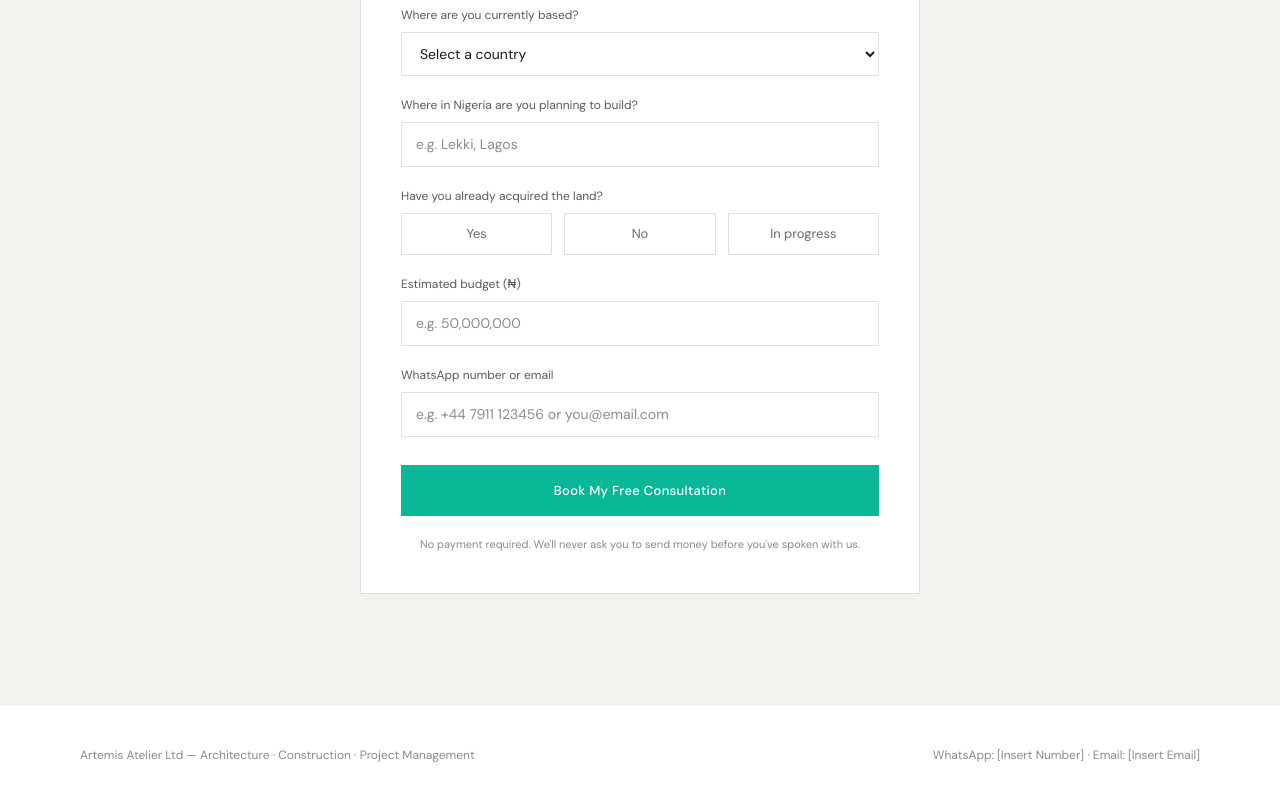
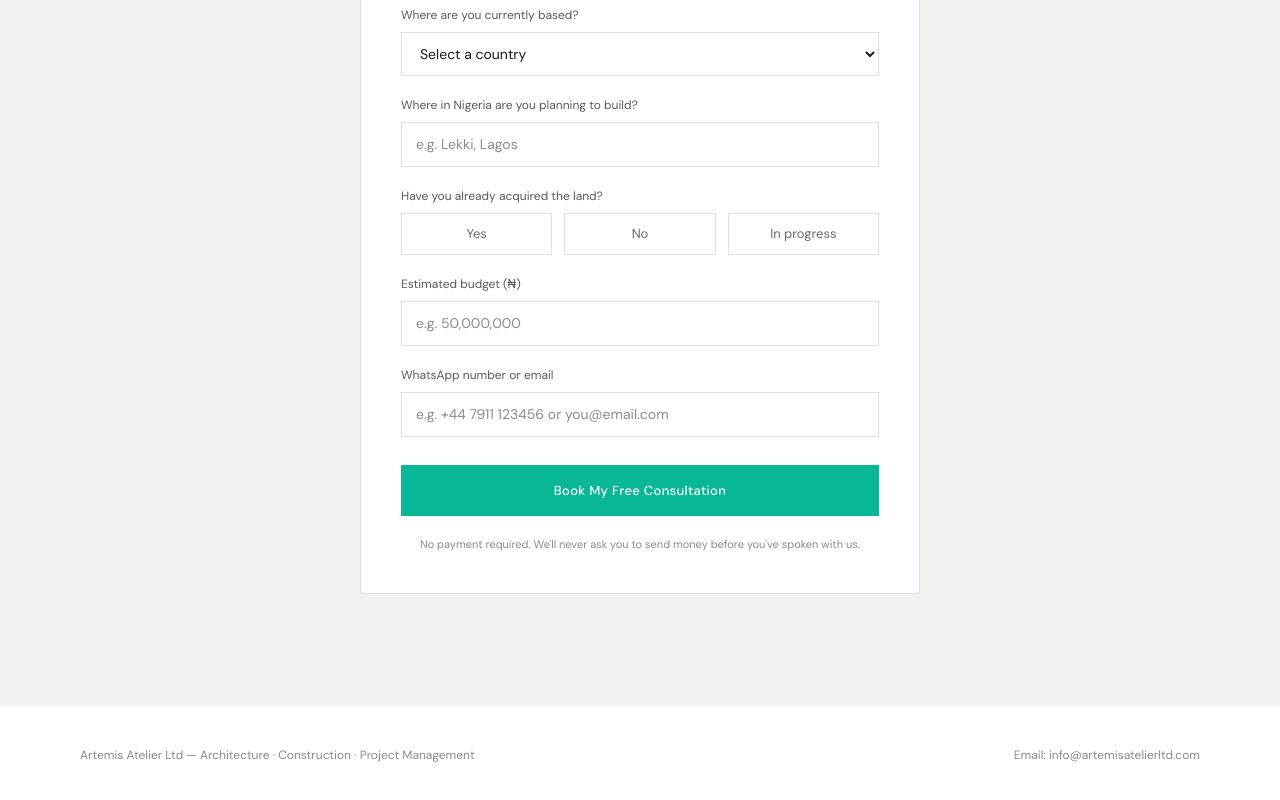
Before and after one commit to Rotinuel/artemis_makama, a Next.js app: page /diaspora-consultation in a window 1280 px wide. Shown: the part 2799-3599 px from the top of the page. Built offline with nearby package versions, Linux system fonts and the light colour scheme.

Commit message:
whatsapp1

```diff
--- a/app/diaspora-consultation/DiasporaConsultationClient.jsx
+++ b/app/diaspora-consultation/DiasporaConsultationClient.jsx
@@ -383,7 +383,7 @@ export default function DiasporaConsultationClient() {
       {/* Minimal footer — contact only, still no nav */}
       <footer className="px-6 md:px-10 py-10 max-w-[1200px] mx-auto flex flex-col sm:flex-row items-center justify-between gap-4 text-[12px] text-[#8a8a8a]">
         <span>Artemis Atelier Ltd — Architecture · Construction · Project Management</span>
-        <span>WhatsApp: [Insert Number] · Email: [Insert Email]</span>
+        <span> Email: info@artemisatelierltd.com</span>
       </footer>
 
       {/* Floating WhatsApp button — stays visible over every section */}
```
